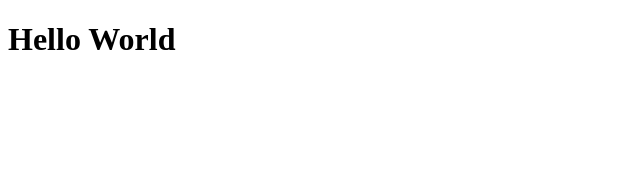
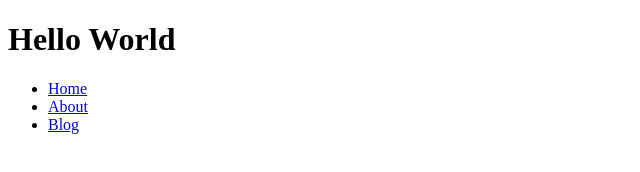
Before and after one commit to fernkavi/timeconfirm, a plain HTML site: page index.html in a window 1280 px wide. Shown: the whole page, without its empty margins (0-640 px from the left). Drawn offline with Linux system fonts and the light colour scheme.

Commit message:
add navbar to index page

```diff
--- a/index.html
+++ b/index.html
@@ -9,6 +9,13 @@
 
 <body>
     <h1>Hello World</h1>
+    <nav>
+        <ul>
+            <li><a href="#">Home</a></li>
+            <li><a href="#">About</a></li>
+            <li><a href="#">Blog</a></li>
+        </ul>
+    </nav>
 </body>
 
 </html>
```
